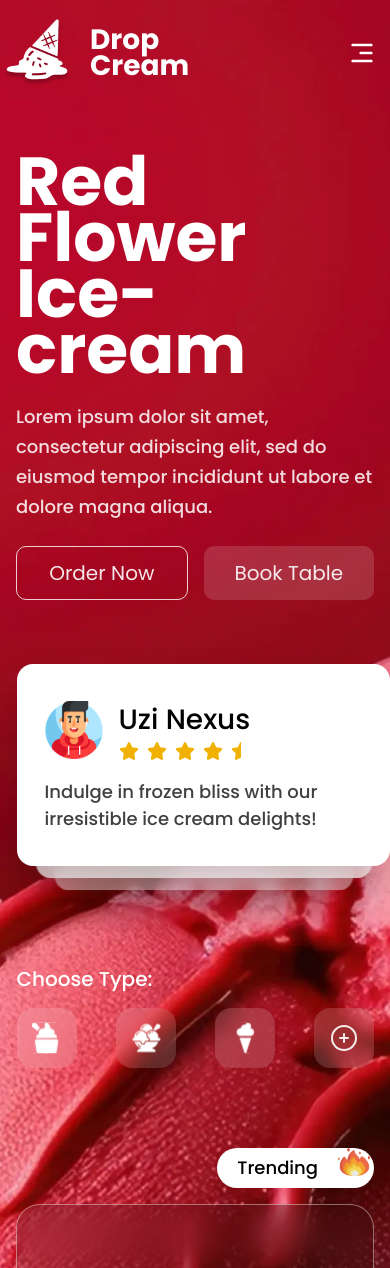
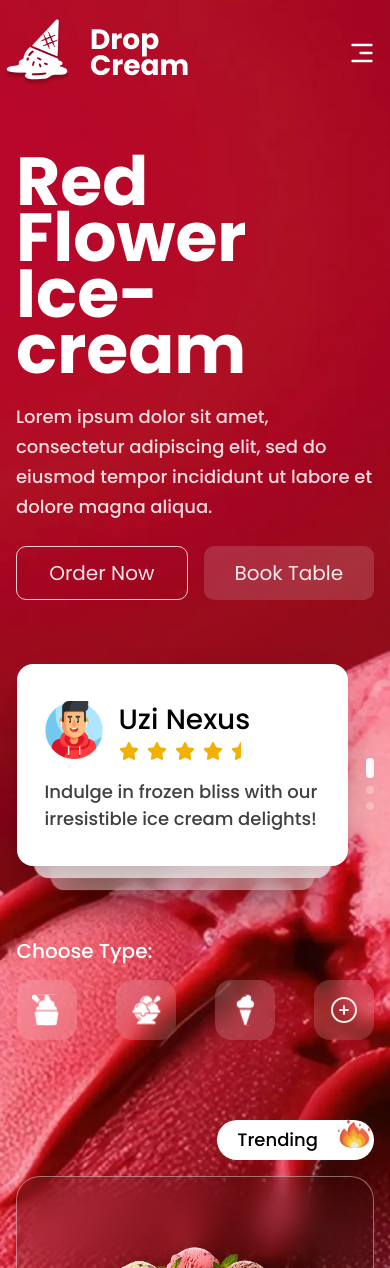
Before and after one commit to alexsantosquispe/drop-cream-page, a React (Vite) app: page / in a window 390 px wide. Shown: the top 1268 px of the page. Built offline with nearby package versions, Linux system fonts and the light colour scheme.

Commit message:
padding updated for small screens

```diff
--- a/src/components/atoms/ReviewCard.tsx
+++ b/src/components/atoms/ReviewCard.tsx
@@ -19,7 +19,7 @@ export const ReviewCard = ({
   return (
     <div
       className={twMerge(
-        'flex h-[12.625rem] flex-col justify-center gap-4 rounded-2xl bg-white px-7 shadow-2xl md:max-w-[20.6875rem]',
+        'flex h-[12.625rem] max-w-[20.6875rem] flex-col justify-center gap-4 rounded-2xl bg-white px-7 shadow-2xl',
         className
       )}
     >
--- a/src/components/organisms/HeroSection/HeroSection.tsx
+++ b/src/components/organisms/HeroSection/HeroSection.tsx
@@ -6,7 +6,7 @@ export const HeroSection = () => {
   return (
     <div className="flex flex-col items-center gap-16 px-4 md:justify-between md:px-0 lg:flex-row lg:items-start lg:gap-8">
       <TitleWrapper />
-      <div className="flex flex-col items-center gap-[3.75rem]">
+      <div className="flex flex-col items-center gap-8 md:gap-[3.75rem]">
         <ReviewsWrapper />
         <IceCreamTypesWrapper />
       </div>
```
